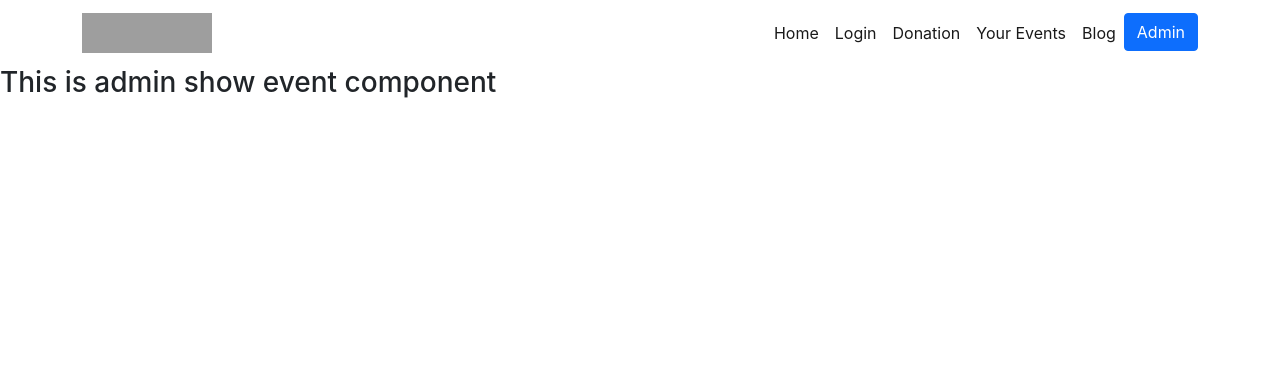
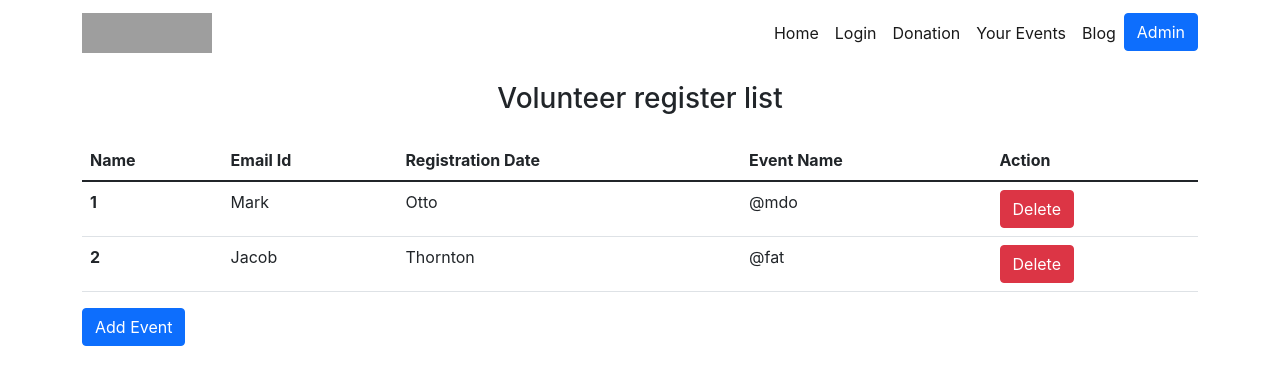
Before and after one commit to DebabrataSaha-570/volunteer-network-client, a React (Create React App) app: page /adminShowEvent in a window 1280 px wide. Shown: the top 384 px of the page. Built offline with nearby package versions, Linux system fonts and the light colour scheme; grey boxes are pictures that could not be loaded.

Commit message:
admin show event created - static

```diff
--- a/src/pages/AdminShowEvent/AdminShowEvent.js
+++ b/src/pages/AdminShowEvent/AdminShowEvent.js
@@ -2,9 +2,47 @@ import React from 'react';
 
 const AdminShowEvent = () => {
     return (
-        <div>
-            <h3>This is admin show event component</h3>
-        </div>
+        <>
+            <section className="container">
+
+
+                <div className="d-flex justify-content-center my-3">
+                    <h3>Volunteer register list</h3>
+                </div>
+
+                <section >
+                    <table className="table">
+                        <thead>
+                            <tr>
+                                <th scope="col">Name</th>
+                                <th scope="col">Email Id</th>
+                                <th scope="col">Registration Date</th>
+                                <th scope="col">Event Name</th>
+                                <th scope="col">Action</th>
+                            </tr>
+                        </thead>
+                        <tbody>
+                            <tr>
+                                <th scope="row">1</th>
+                                <td>Mark</td>
+                                <td>Otto</td>
+                                <td>@mdo</td>
+                                <td><button className="btn btn-danger">Delete</button></td>
+                            </tr>
+                            <tr>
+                                <th scope="row">2</th>
+                                <td>Jacob</td>
+                                <td>Thornton</td>
+                                <td>@fat</td>
+                                <td><button className="btn btn-danger">Delete</button></td>
+                            </tr>
+
+                        </tbody>
+                    </table>
+                </section>
+                <button className="btn btn-primary">Add Event</button>
+            </section>
+        </>
     );
 };
 
```
